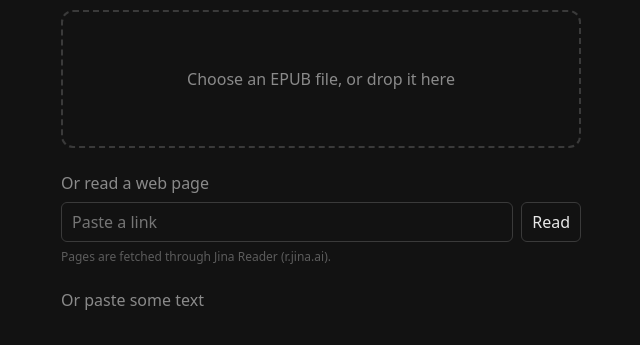
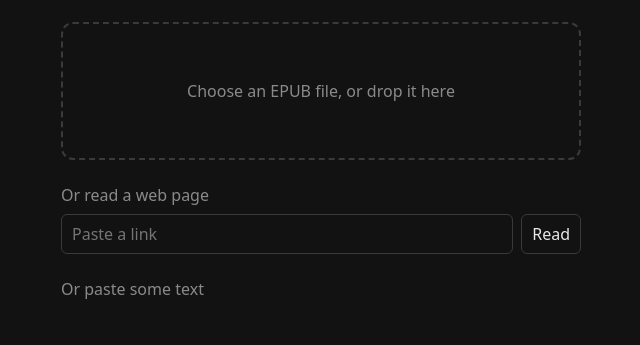
Before and after one commit to pacomc999/speed_reader, a plain HTML site: page index.html in a window 1280 px wide. Shown: the part 246-591 px from the top of the page, without its empty margins (319-959 px from the left). Drawn offline with Linux system fonts and the light colour scheme.

Commit message:
Remove Jina note from the start screen
Co-Authored-By: Claude Opus 5.5 <noreply@anthropic.com>
Claude-Session: https://claude.ai/code/session_018W1SX7r54Lzv9hEFFMx81c

```diff
--- a/index.html
+++ b/index.html
@@ -38,7 +38,6 @@
                autocomplete="off" autocapitalize="off" spellcheck="false" required>
         <button type="submit">Read</button>
       </div>
-      <p class="start-note">Pages are fetched through Jina Reader (r.jina.ai).</p>
     </form>
 
     <!-- Or paste text: details/summary opens and closes with no JavaScript -->
--- a/style.css
+++ b/style.css
@@ -88,8 +88,6 @@ h1 { font-weight: 500; letter-spacing: 1px; }
 .start-option textarea { resize: vertical; display: block; margin-bottom: 8px; }
 .start-option input:focus,
 .start-option textarea:focus { outline: none; border-color: var(--accent); }
-
-.start-note { font-size: 12px; color: #5c5c5c; margin: 6px 0 0; }
 
 
 /* ---------- Top toolbar ---------- */
```
